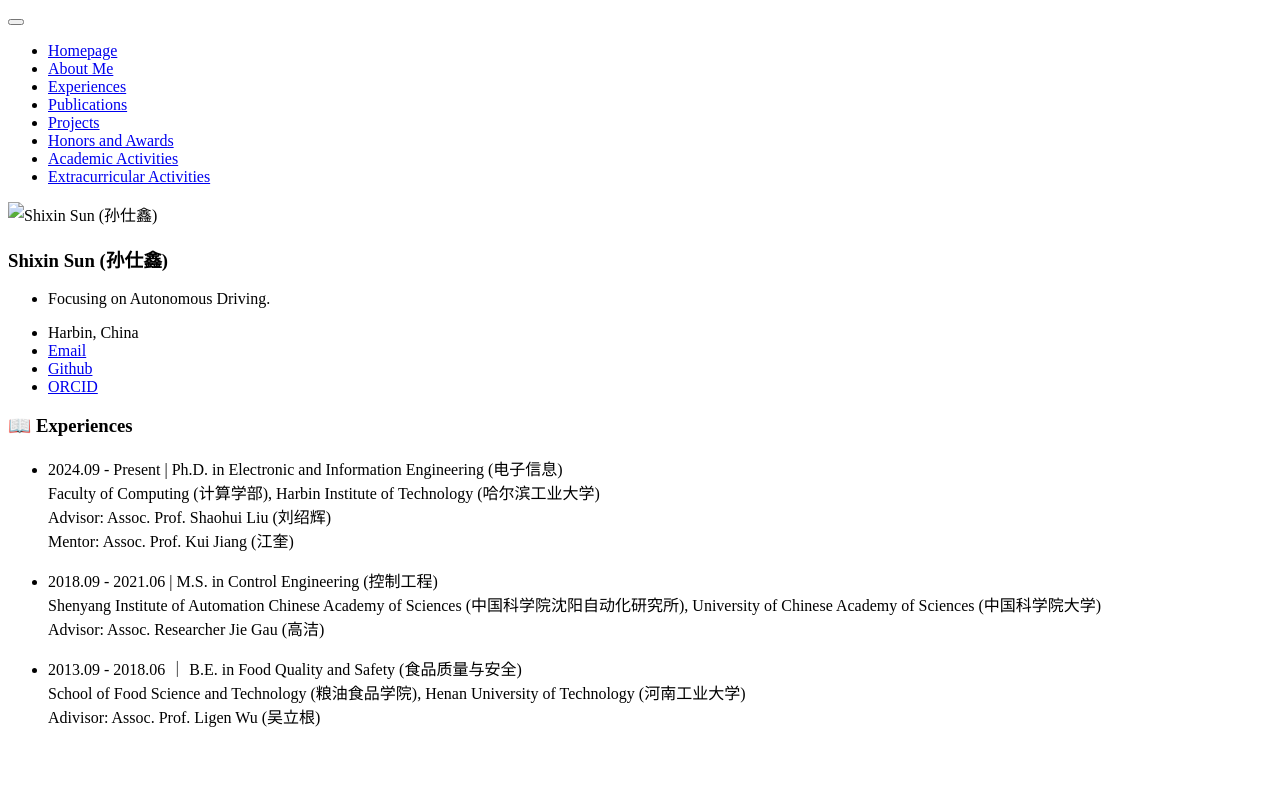
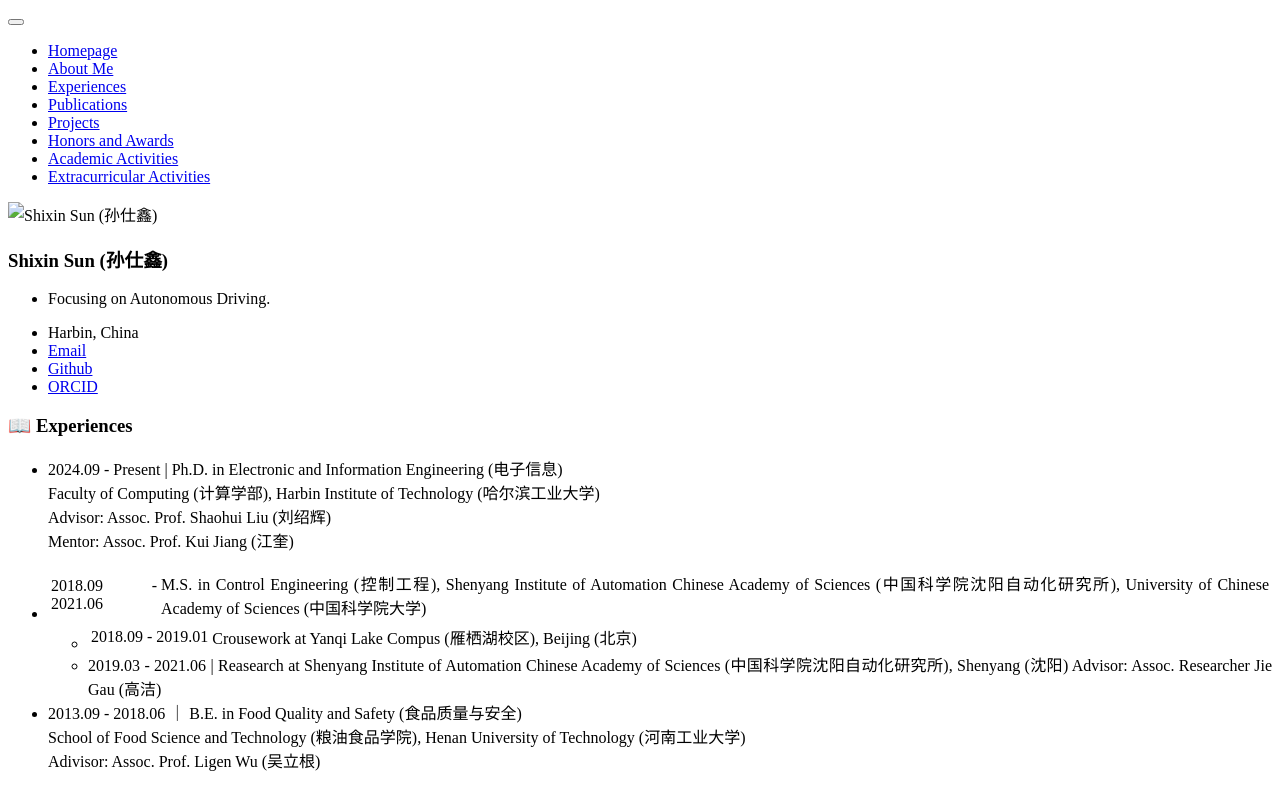
Before and after one commit to ShixinSUN94/shixinsun94.github.io, a Jekyll site: the page built from _pages/includes/2.exp.md, in a window 1280 px wide. Shown: the top 810 px of the page. Built offline with Jekyll 4.4.1, drawn with Linux system fonts in a browser that asks for light colours; our own code applies the rules of GitHub Pages for plain Markdown files.

Commit message:
Update 2.exp.md

```diff
--- a/_pages/includes/2.exp.md
+++ b/_pages/includes/2.exp.md
@@ -5,8 +5,9 @@
   Advisor: Assoc. Prof. Shaohui Liu (刘绍辉)
   Mentor: Assoc. Prof. Kui Jiang (江奎)
 
-- 2018.09 - 2021.06 | M.S. in Control Engineering (控制工程)
-  Shenyang Institute of Automation Chinese Academy of Sciences (中国科学院沈阳自动化研究所), University of Chinese Academy of Sciences (中国科学院大学)
+- 2018.09 - 2021.06 | M.S. in Control Engineering (控制工程), Shenyang Institute of Automation Chinese Academy of Sciences (中国科学院沈阳自动化研究所), University of Chinese Academy of Sciences (中国科学院大学)
+  - 2018.09 - 2019.01 | Crousework at Yanqi Lake Compus (雁栖湖校区), Beijing (北京)
+  - 2019.03 - 2021.06 | Reasearch at Shenyang Institute of Automation Chinese Academy of Sciences (中国科学院沈阳自动化研究所), Shenyang (沈阳)
   Advisor: Assoc. Researcher Jie Gau (高洁)
 
 - 2013.09 - 2018.06 ｜ B.E. in Food Quality and Safety (食品质量与安全)
```
